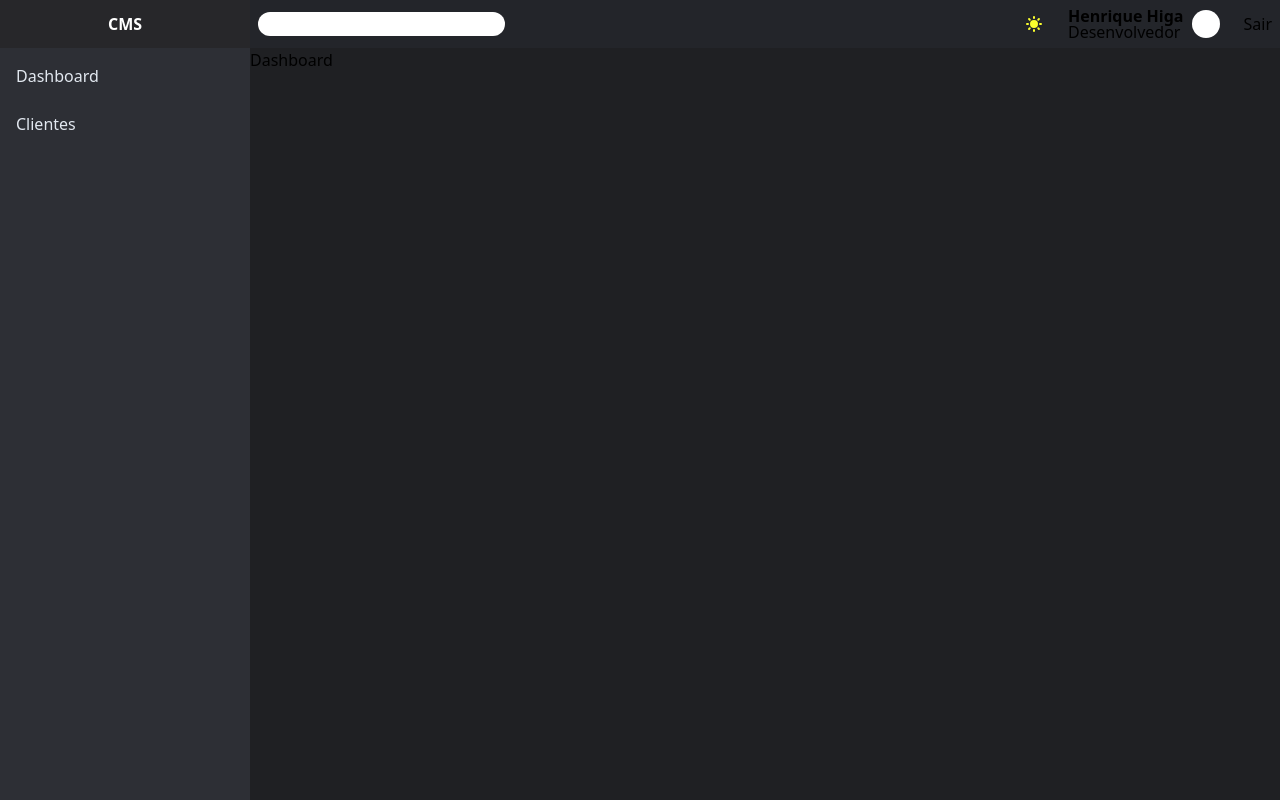
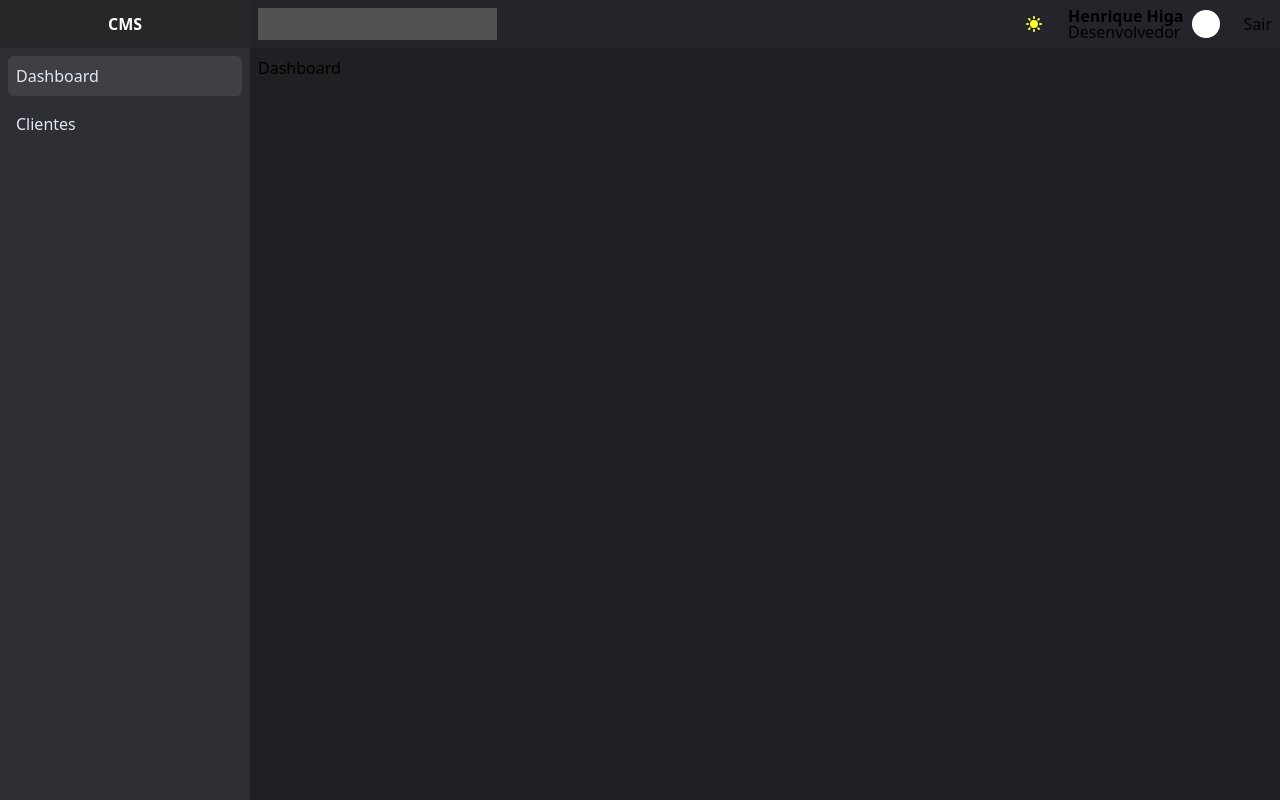
Before and after one commit to codehiga/manager-front, a React (Create React App) app: page / in a window 1280 px wide. Built offline with nearby package versions, Linux system fonts and the light colour scheme.

Commit message:
active menu item

```diff
--- a/src/components/Menu/index.tsx
+++ b/src/components/Menu/index.tsx
@@ -16,7 +16,7 @@ export const Menu = () => {
 
       <div>
         <span>
-          <input type="text" className="rounded-full px-2" />
+          <input type="text" className="p-1 bg-neutral-600" />
         </span>
       </div>
 
--- a/src/components/Navbar/index.tsx
+++ b/src/components/Navbar/index.tsx
@@ -1,5 +1,5 @@
-import { useContext } from "react"
-import { Link } from "react-router-dom";
+import { useContext, useEffect } from "react"
+import { Link, useLocation, useRoutes } from "react-router-dom";
 import { ThemeColorContext } from "../../contexts/ThemeColorContext"
 import colorsVariables from "../../utils/colors-variables"
 import menuItems from "../../utils/menu-items";
@@ -7,7 +7,12 @@ import menuItems from "../../utils/menu-items";
 export const Navbar = () => {
 
   const { theme } = useContext(ThemeColorContext);
+  const { pathname } = useLocation();
 
+
+  useEffect(() => {
+    console.log(pathname)
+  }, [pathname])
 
   return(
     <div
@@ -25,7 +30,20 @@ export const Navbar = () => {
 
           if(item.active){
             return(
-              <Link className="p-2 rounded-md flex items-center hover:bg-zinc-700 transition-all text-slate-200" key={item.name} to={item.path}>
+              <Link
+                className={
+                  `p-2
+                  rounded-md
+                  flex
+                  items-center
+                  hover:bg-zinc-700
+                  transition-all
+                  text-slate-200
+                  ${pathname === item.path  ? 'bg-zinc-700 ' : ''}`
+                }
+                key={item.name}
+                to={item.path}
+              >
                 {item.name}
               </Link>
             )
--- a/src/pages/Dashboard/index.tsx
+++ b/src/pages/Dashboard/index.tsx
@@ -1,7 +1,7 @@
 
 export const Dashboard = () => {
   return(
-    <div className="w-full h-full overflow-auto">
+    <div className="w-full h-full overflow-auto p-2">
       <h1>Dashboard</h1>
     </div>
   )
```
